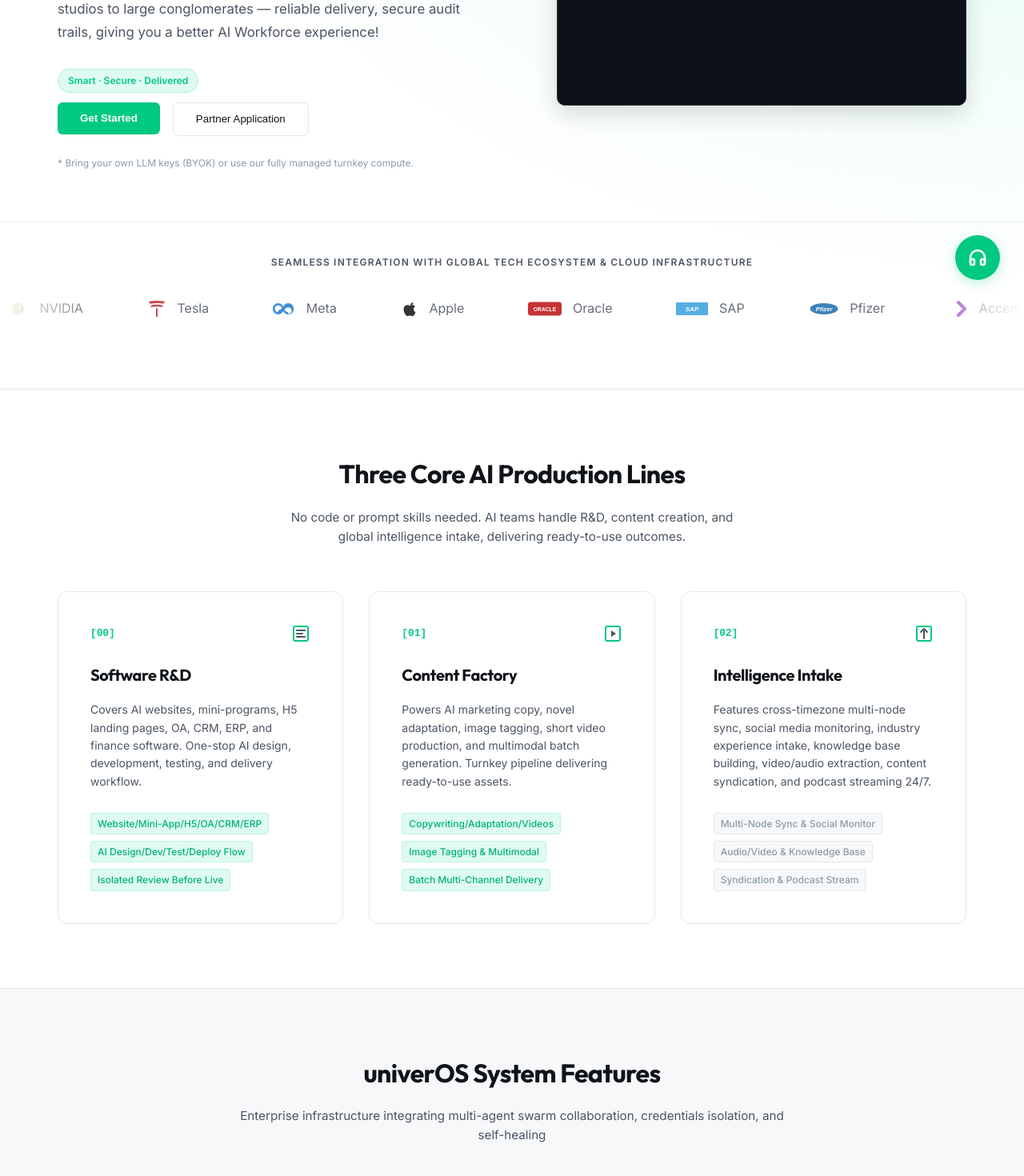
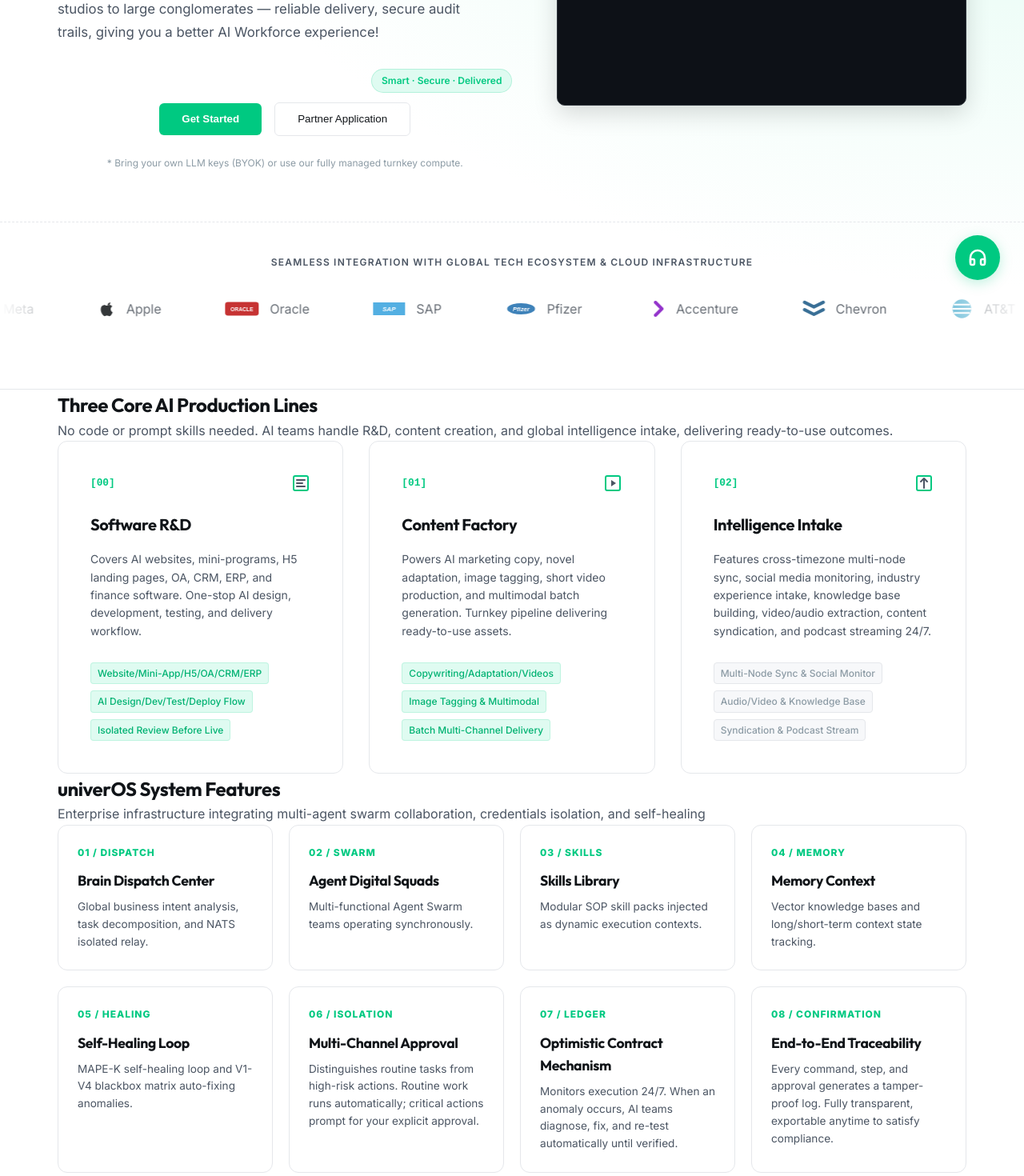
Before and after one commit to WangTeng-Tech/product-univerOS, a Next.js app: page / in a window 1280 px wide. Shown: the part 420-1890 px from the top of the page at 80% size. Built offline with nearby package versions, Linux system fonts and the light colour scheme.

Commit message:
fix(website): align hero buttons centered, tags right, restore logo marquee animation and refine card hover borders

```diff
--- a/src/app/globals.css
+++ b/src/app/globals.css
@@ -145,9 +145,9 @@
 }
 
 .product-card:hover {
-  border-color: var(--color-accent-main);
-  box-shadow: var(--box-shadow-hover);
-  transform: translateY(-3px);
+  border-color: rgba(0, 201, 129, 0.4);
+  box-shadow: 0 6px 16px rgba(0, 201, 129, 0.06);
+  transform: translateY(-2px);
 }
 
 /* Interactive Logs Console */
@@ -169,6 +169,15 @@
   to {
     opacity: 1;
     transform: translateY(0);
+  }
+}
+
+@keyframes marqueeRoll {
+  0% {
+    transform: translateX(0%);
+  }
+  100% {
+    transform: translateX(-50%);
   }
 }
 
@@ -281,8 +290,11 @@
   margin-bottom: 2rem;
 }
 
+/* 1. 按钮组中对齐 */
 .hero-actions {
   display: flex;
+  justify-content: center;
+  align-items: center;
   gap: 1rem;
   flex-wrap: wrap;
   margin-bottom: 1.5rem;
@@ -296,6 +308,7 @@
   font-size: 0.75rem;
   color: var(--color-text-muted);
   display: block;
+  text-align: center;
 }
 
 .hero-visual {
@@ -322,7 +335,7 @@
   .hero-copy {
     max-width: 100%;
     width: 100%;
-    text-align: left;
+    text-align: center;
   }
 
   .hero-title {
@@ -331,6 +344,8 @@
 
   .hero-desc {
     max-width: 100%;
+    margin-left: auto;
+    margin-right: auto;
   }
 
   .hero-visual {
@@ -355,10 +370,11 @@
   display: inline-block;
 }
 
+/* 1. Tags 标签置右 */
 .hero-badge-container {
   margin-bottom: 0.75rem;
   display: flex;
-  justify-content: flex-start;
+  justify-content: flex-end;
 }
 
 .hero-badge-tag {
@@ -372,6 +388,7 @@
   border: 1px solid rgba(0, 201, 129, 0.2);
 }
 
+/* 2. Logo 墙滚动修复 */
 .tech-marquee-wrapper {
   margin-top: 4rem;
   padding-top: 2.5rem;
@@ -400,9 +417,14 @@
 .tech-marquee-track {
   display: inline-flex;
   gap: 4rem;
-  animation: marqueeRoll 50s linear infinite;
+  animation: marqueeRoll 40s linear infinite;
   width: max-content;
   align-items: center;
+  will-change: transform;
+}
+
+.tech-marquee-track:hover {
+  animation-play-state: paused;
 }
 
 .tech-logo-item {
@@ -421,50 +443,7 @@
   transform: translateY(-2px);
 }
 
-/* ==========================================================================
-   全新二期重构类名（剥离 page.tsx 内联样式）
-   ========================================================================== */
-
-/* Section 通用容器 */
-.site-section {
-  padding: 5rem 0;
-  border-bottom: 1px solid var(--color-border);
-}
-
-.site-section-primary {
-  background: var(--color-bg-primary);
-}
-
-.site-section-secondary {
-  background: var(--color-bg-secondary);
-}
-
-.site-section-header {
-  text-align: center;
-  margin-bottom: 3.5rem;
-}
-
-.site-section-title {
-  font-size: 2rem;
-  margin-bottom: 1rem;
-  color: var(--color-text-primary);
-}
-
-.site-section-desc {
-  max-width: 600px;
-  margin: 0 auto;
-  color: var(--color-text-secondary);
-  font-size: 0.95rem;
-}
-
-.site-section-desc-wide {
-  max-width: 700px;
-  margin: 0 auto;
-  color: var(--color-text-secondary);
-  font-size: 0.95rem;
-}
-
-/* 02. System Features (系统特性网格) */
+/* 3. 悬停边框收敛 */
 .system-features-grid {
   display: grid;
   grid-template-columns: repeat(auto-fit, minmax(220px, 1fr));
@@ -476,14 +455,14 @@
   border: 1px solid var(--color-border);
   border-radius: 12px;
   padding: 1.5rem;
-  transition: all 0.3s cubic-bezier(0.4, 0, 0.2, 1);
+  transition: border-color 0.25s ease, box-shadow 0.25s ease, transform 0.25s ease;
   cursor: pointer;
 }
 
 .system-feature-card:hover {
-  transform: translateY(-5px);
-  border-color: var(--color-accent-main);
-  box-shadow: 0 12px 30px rgba(0, 201, 129, 0.15);
+  transform: translateY(-2px);
+  border-color: rgba(0, 201, 129, 0.4);
+  box-shadow: 0 6px 16px rgba(0, 201, 129, 0.08);
 }
 
 .feature-card-step {
@@ -506,7 +485,7 @@
   line-height: 1.6;
 }
 
-/* 03. Customer Cases (客户案例) */
+/* 03. Customer Cases (客户案例收敛) */
 .customer-grid {
   display: grid;
   grid-template-columns: repeat(auto-fit, minmax(260px, 1fr));
@@ -521,6 +500,13 @@
   display: flex;
   flex-direction: column;
   justify-content: space-between;
+  transition: border-color 0.25s ease, box-shadow 0.25s ease, transform 0.25s ease;
+}
+
+.customer-card:hover {
+  transform: translateY(-2px);
+  border-color: rgba(0, 201, 129, 0.35);
+  box-shadow: 0 6px 16px rgba(0, 0, 0, 0.04);
 }
 
 .customer-badge {
@@ -546,7 +532,7 @@
   line-height: 1.6;
 }
 
-/* 04. Security & Isolation (安全与凭证) */
+/* 04. Security & Isolation */
 .security-container {
   display: flex;
   justify-content: space-between;
@@ -629,7 +615,7 @@
   gap: 1rem;
 }
 
-/* 05. Stats (数据流与对比) */
+/* 05. Stats */
 .stats-wrapper {
   width: 100%;
   margin-top: 4rem;
@@ -672,7 +658,7 @@
   font-weight: 600;
 }
 
-/* 06. FAQ (问答列表) */
+/* 06. FAQ */
 .faq-wrapper {
   width: 100%;
   max-width: 800px;
@@ -716,7 +702,7 @@
   line-height: 1.7;
 }
 
-/* 07. Partner / Contact (生态合作与联系) */
+/* 07. Partner / Contact */
 .contact-container {
   max-width: 850px;
   margin: 0 auto;
```
